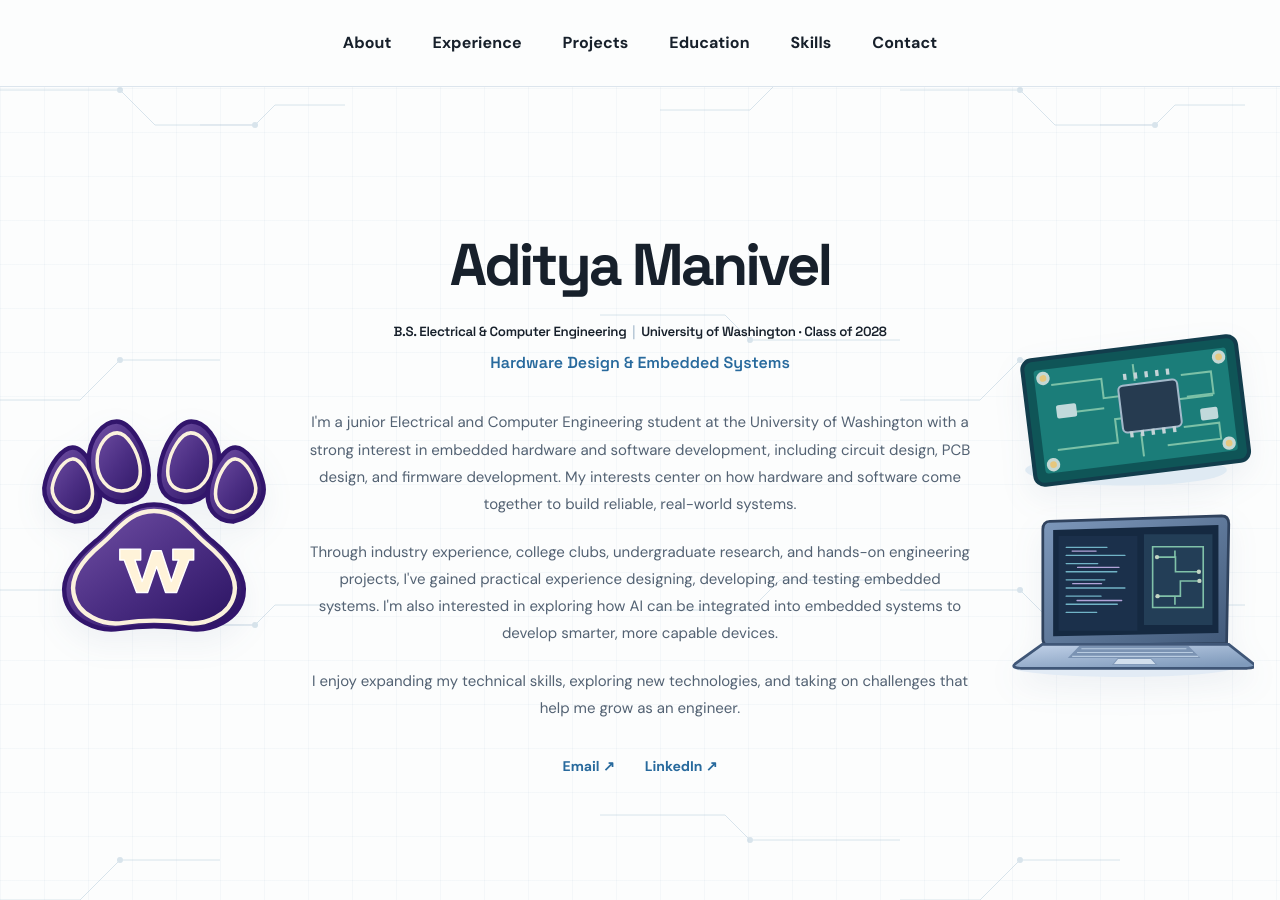
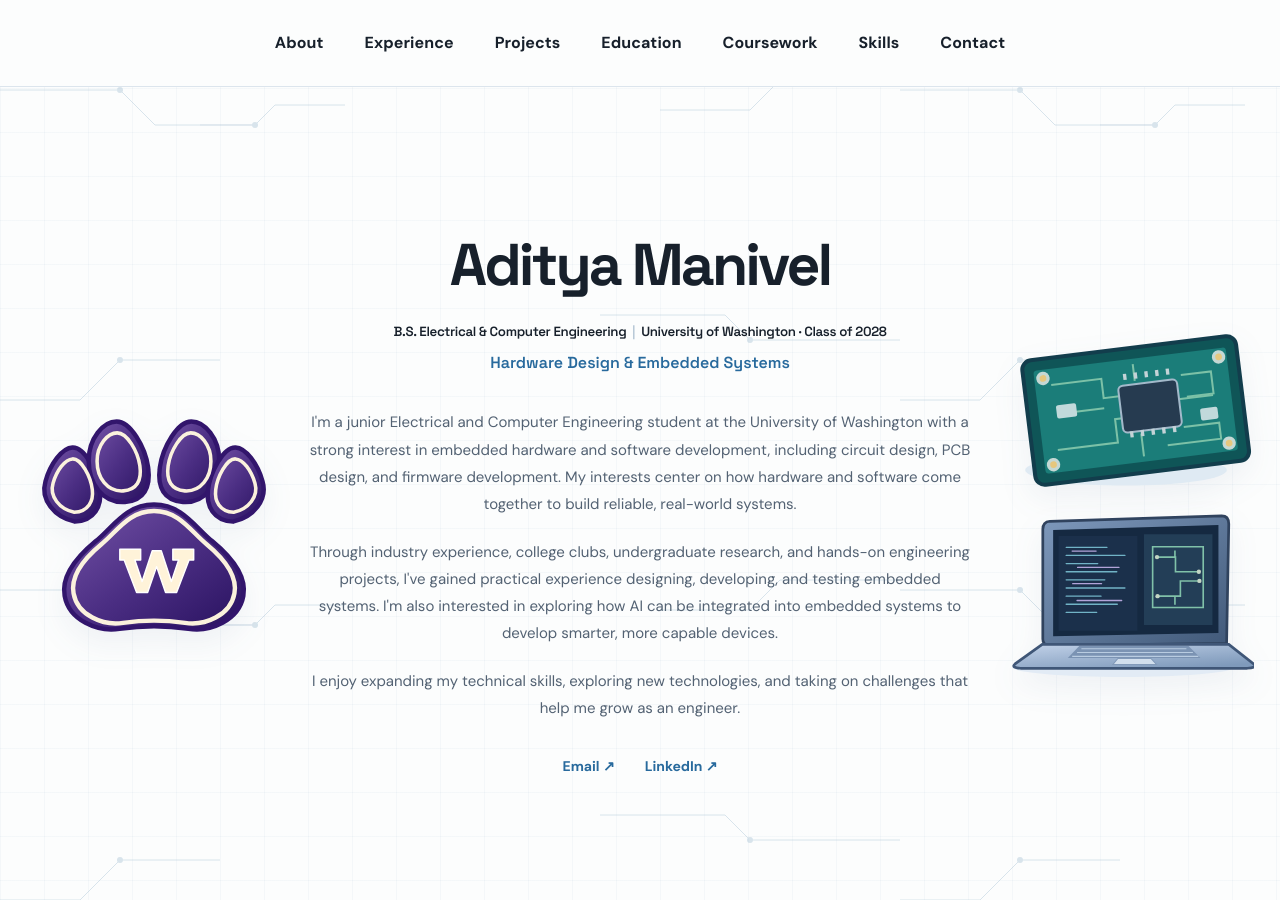
Before and after one commit to AdityaManivel/AdityaManivel.github.io, a Jekyll site: the page index.html, which Jekyll copies as it is, in a window 1280 px wide and 900 px high. Built offline with Jekyll 4.4.1, drawn with Linux system fonts in a browser that asks for light colours.

Commit message:
Add Coursework navigation link immediately after Education

```diff
--- a/index.html
+++ b/index.html
@@ -56,7 +56,7 @@
 <body>
 
   <header class="nav-shell">
-    <nav class="nav" aria-label="Primary navigation"><div class="nav-links"><a href="#top">About</a><a href="#work">Experience</a><a href="#projects">Projects</a><a href="#education">Education</a><a href="#skills">Skills</a><a href="#contact">Contact</a></div></nav>
+    <nav class="nav" aria-label="Primary navigation"><div class="nav-links"><a href="#top">About</a><a href="#work">Experience</a><a href="#projects">Projects</a><a href="#education">Education</a><a href="#coursework">Coursework</a><a href="#skills">Skills</a><a href="#contact">Contact</a></div></nav>
   </header>
 
   <main id="top">
```
